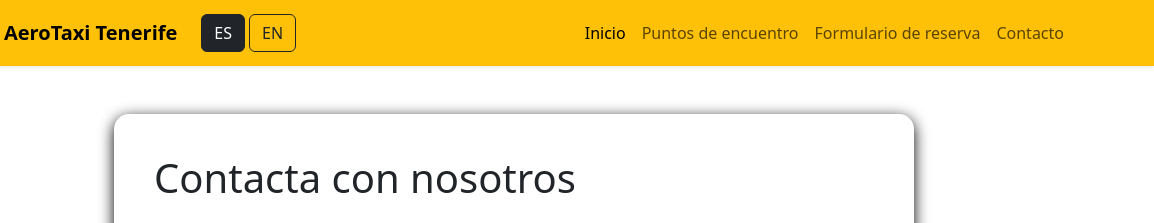
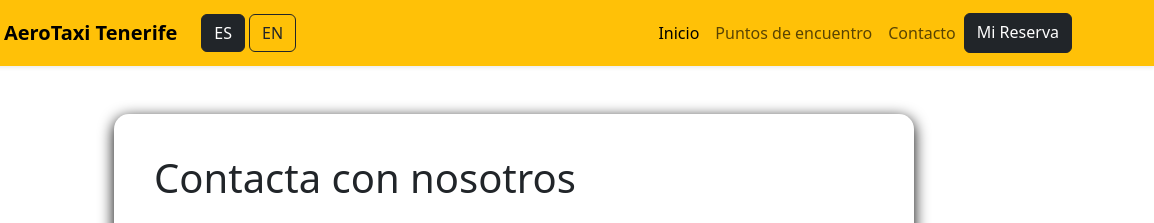
Before and after one commit to Sofiabethencourt/prototipo-1-UyA, a website: page taxi-app/components/contact.html in a window 1280 px wide. Shown: the top 223 px of the page, 126-1280 px from the left. Drawn offline with nearby package versions, Linux system fonts and the light colour scheme; a script that the page names is missing.

Commit message:
Botón para ver datos de una reserva hecho

```diff
--- a/taxi-app/components/contact.html
+++ b/taxi-app/components/contact.html
@@ -26,8 +26,8 @@
                 <div class="collapse navbar-collapse" id="navbarNavAltMarkup">
                     <div class="navbar-nav ms-auto"> <a class="nav-link active" aria-current="page" href="index.html" data-en="Home">Inicio</a>
                         <a class="nav-link" href="./maps.html" data-en="Meeting Points">Puntos de encuentro</a>
-                        <a class="nav-link" href="./booking.html" data-en="Booking Form">Formulario de reserva</a>
                         <a class="nav-link" href="./contact.html" data-en="Contact">Contacto</a>
+                        <a class="btn btn-dark" href="./booking.html" data-en="My Booking">Mi Reserva</a>
                     </div>
                 </div>
             </div>
```
Also changed, not shown: taxi-app/components/index.html (+1 -1 lines), taxi-app/components/maps.html (+1 -1 lines).
